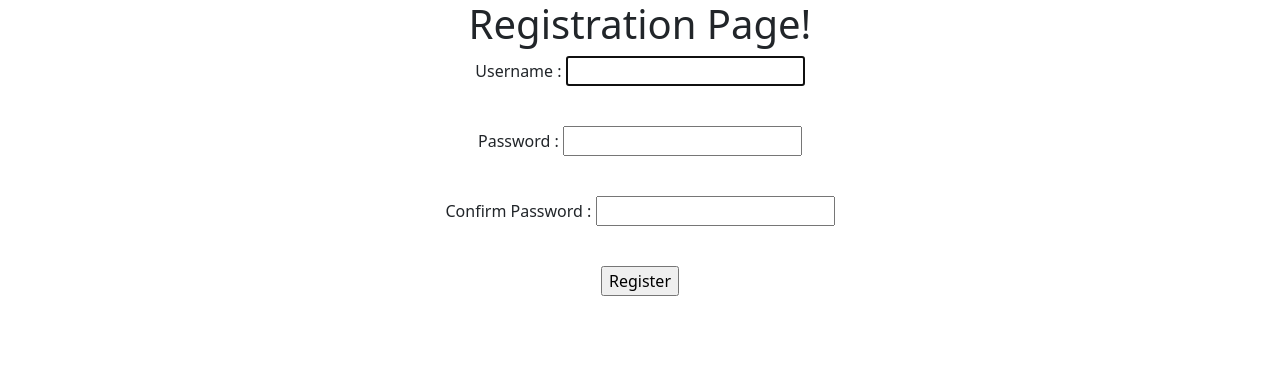
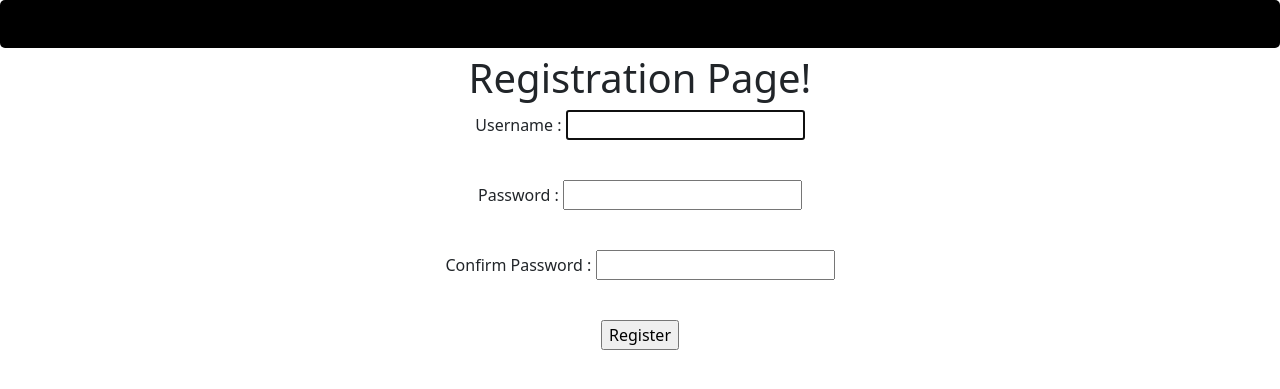
Before and after one commit to BIGBULL777/deardiary_Django, a Django app: page /register in a window 1280 px wide. Shown: the top 389 px of the page. Run offline with Django 3.2, Linux system fonts and the light colour scheme; some libraries are stand-ins or nearby versions.

Commit message:
final commit

```diff
--- a/deardiaryapp/templates/homebs.html
+++ b/deardiaryapp/templates/homebs.html
@@ -41,9 +41,9 @@
           </button>
           <div class="collapse navbar-collapse" id="navbarNavDropdown">
             <ul class="navbar-nav">
-              <li class="nav-item">
+              <!-- <li class="nav-item">
                 <a class="nav-link active" aria-current="page" href="home">Home</a>
-              </li>
+              </li> -->
               <li class="nav-item">
                 <a class="nav-link" href="accounts/login">Login</a>
               </li>
--- a/deardiaryapp/templates/registration/login.html
+++ b/deardiaryapp/templates/registration/login.html
@@ -5,6 +5,7 @@
     <title>Login</title>
 </head>
 <body>
+    <marquee behavior="" direction="" style="font-size: xx-large; color: white; background-color: black; border-radius: 5px; font-style: italic;"  >DEAR DIARY</marquee>
     {% if form.errors %}
     <p>WRONG CREDENTIALS</p>
     {% endif %}
--- a/deardiaryapp/templates/registration/register.html
+++ b/deardiaryapp/templates/registration/register.html
@@ -18,7 +18,7 @@
 </head>
 <body>
     <center>
-
+        <marquee behavior="" direction="" style="font-size: xx-large; color: white; background-color: black; border-radius: 5px; font-style: italic;"  >DEAR DIARY</marquee>
         <h1>Registration Page!</h1>
         <form method="post" action="{% url 'register' %}">
             {% csrf_token %}
```
Also changed, not shown: requirements.txt (added, +194 -0 lines), README.txt (added), db.sqlite3.
